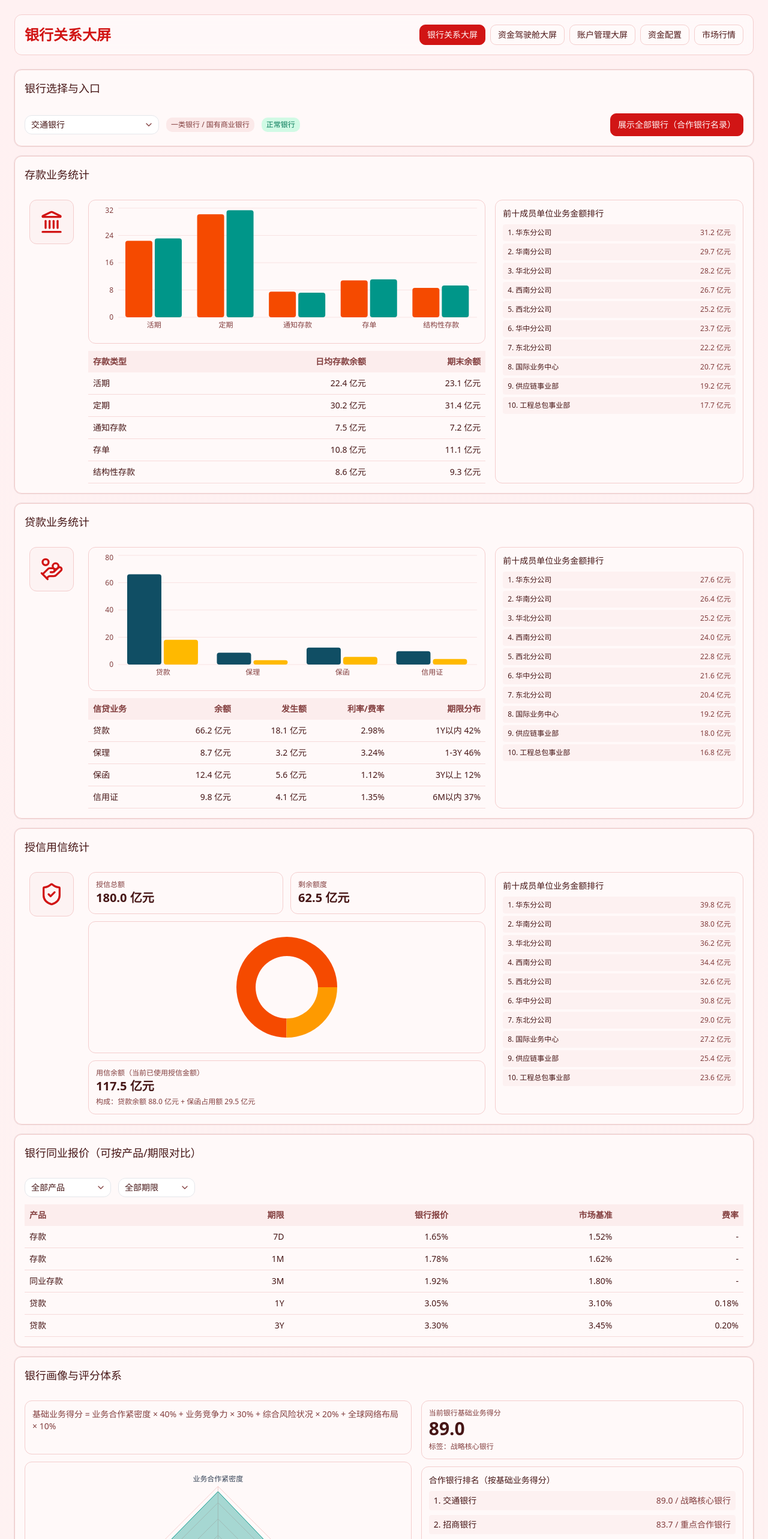
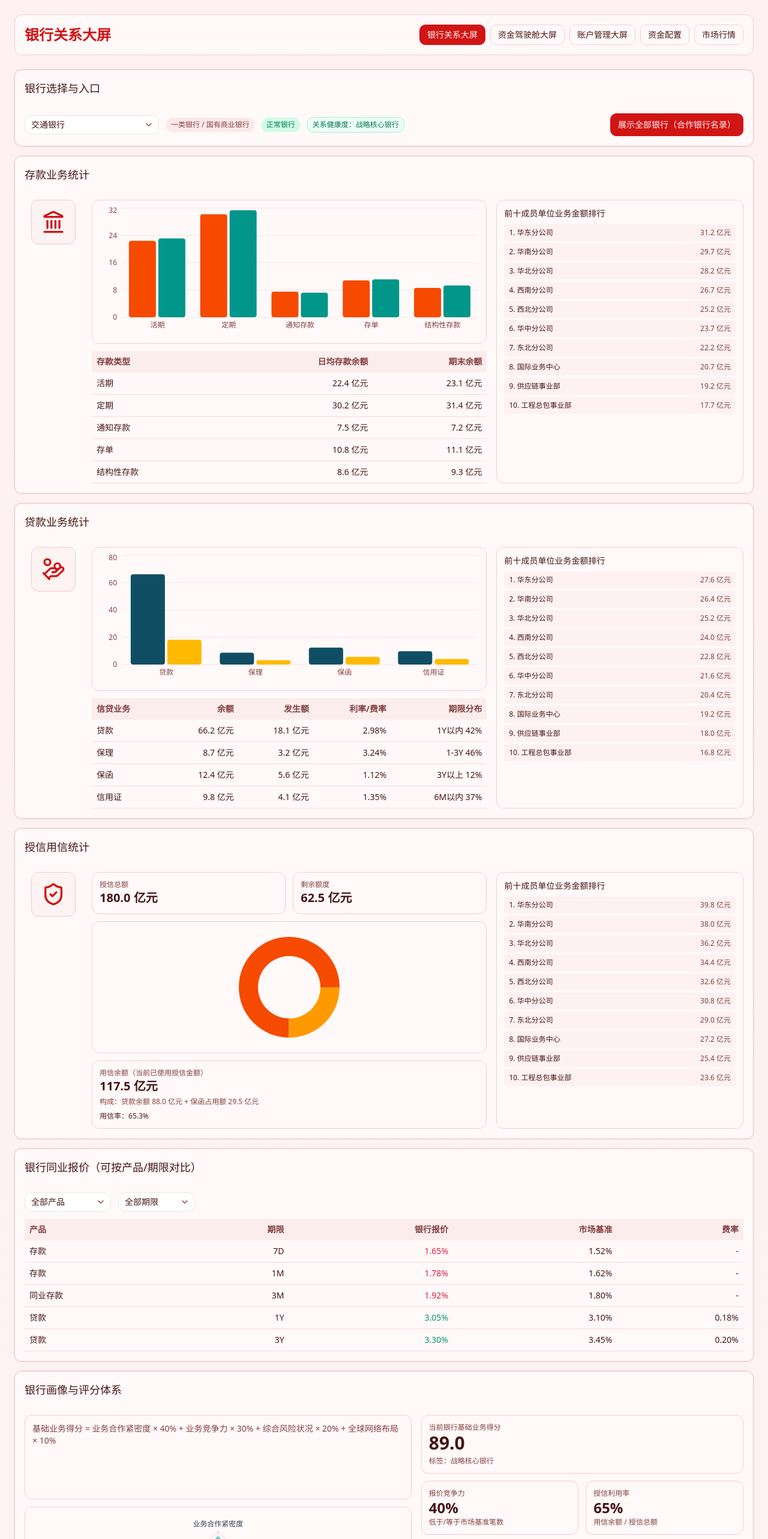
Before and after one commit to pipijoe/dashboard, a React (Vite) app: page /screens/bank-relationship in a window 1280 px wide. Shown: the top 2566 px of the page at 60% size. Built offline with nearby package versions, Linux system fonts and the light colour scheme.

Commit message:
feat: 优化银行关系大屏布局与体验细节

```diff
--- a/src/screens/bank-relationship-screen.tsx
+++ b/src/screens/bank-relationship-screen.tsx
@@ -286,6 +286,17 @@ function computeLabel(total: number) {
   return "观察银行";
 }
 
+function getHealthTone(score: number) {
+  if (score >= 85) {
+    return "text-emerald-700 bg-emerald-50 border-emerald-200";
+  }
+  if (score >= 70) {
+    return "text-amber-700 bg-amber-50 border-amber-200";
+  }
+
+  return "text-rose-700 bg-rose-50 border-rose-200";
+}
+
 type BusinessSectionProps = {
   title: string;
   icon: ReactNode;
@@ -299,16 +310,16 @@ function BusinessSection({ title, icon, summary, rankingData }: BusinessSectionP
       <CardHeader className="pb-3">
         <CardTitle className="text-lg">{title}</CardTitle>
       </CardHeader>
-      <CardContent className="grid gap-4 lg:grid-cols-[90px_1.6fr_1fr]">
-        <div className="flex items-start justify-center">
-          <div className="rounded-xl border border-border bg-muted/40 p-4 text-primary">{icon}</div>
+      <CardContent className="grid items-stretch gap-4 lg:grid-cols-[96px_minmax(0,1.6fr)_minmax(280px,1fr)]">
+        <div className="flex h-full items-start justify-center">
+          <div className="rounded-xl border border-border bg-muted/40 p-4 text-primary shadow-sm">{icon}</div>
         </div>
 
-        <div className="space-y-3">{summary}</div>
+        <div className="h-full space-y-3">{summary}</div>
 
-        <div className="rounded-lg border border-border p-3">
+        <div className="flex h-full flex-col rounded-lg border border-border p-3">
           <p className="mb-2 text-sm font-medium">前十成员单位业务金额排行</p>
-          <ul className="space-y-1 text-xs">
+          <ul className="space-y-1 overflow-auto text-xs">
             {rankingData.map((item, index) => (
               <li key={item.member} className="flex items-center justify-between rounded bg-muted/50 px-2 py-1.5">
                 <span>
@@ -375,6 +386,10 @@ export function BankRelationshipScreen() {
     { name: "loanUsed", value: selectedBank.creditLine.loanUsed, fill: "var(--color-loanUsed)" },
     { name: "guaranteeUsed", value: selectedBank.creditLine.guaranteeUsed, fill: "var(--color-guaranteeUsed)" },
   ];
+  const creditUsageRate = (selectedBank.creditLine.usedLine / selectedBank.creditLine.totalLine) * 100;
+  const quoteWinCount = selectedBank.quotes.filter((item) => item.bankRate <= item.marketBenchmark).length;
+  const quoteWinRate = (quoteWinCount / selectedBank.quotes.length) * 100;
+  const healthTone = getHealthTone(scoreTotal);
 
   return (
     <section className="space-y-4">
@@ -405,6 +420,9 @@ export function BankRelationshipScreen() {
               }`}
             >
               {selectedBank.riskBank ? "风险银行" : "正常银行"}
+            </span>
+            <span className={`rounded-md border px-2 py-1 text-xs font-medium ${healthTone}`}>
+              关系健康度：{computeLabel(scoreTotal)}
             </span>
           </div>
           <Link
@@ -447,7 +465,7 @@ export function BankRelationshipScreen() {
               </thead>
               <tbody>
                 {selectedBank.deposit.map((item) => (
-                  <tr key={item.type} className="border-b border-border/70">
+                  <tr key={item.type} className="border-b border-border/70 transition-colors hover:bg-muted/40">
                     <td className="px-2 py-2">{item.type}</td>
                     <td className="px-2 py-2 text-right">{formatMoney(item.averageBalance)}</td>
                     <td className="px-2 py-2 text-right">{formatMoney(item.endingBalance)}</td>
@@ -492,7 +510,7 @@ export function BankRelationshipScreen() {
               </thead>
               <tbody>
                 {selectedBank.creditBusiness.map((item) => (
-                  <tr key={item.product} className="border-b border-border/70">
+                  <tr key={item.product} className="border-b border-border/70 transition-colors hover:bg-muted/40">
                     <td className="px-2 py-2">{item.product}</td>
                     <td className="px-2 py-2 text-right">{formatMoney(item.balance)}</td>
                     <td className="px-2 py-2 text-right">{formatMoney(item.amount)}</td>
@@ -540,6 +558,7 @@ export function BankRelationshipScreen() {
               <p className="mt-1 text-xs text-muted-foreground">
                 构成：贷款余额 {formatMoney(selectedBank.creditLine.loanUsed)} + 保函占用额 {formatMoney(selectedBank.creditLine.guaranteeUsed)}
               </p>
+              <p className="mt-2 text-xs font-medium text-foreground">用信率：{creditUsageRate.toFixed(1)}%</p>
             </div>
           </>
         }
@@ -592,17 +611,34 @@ export function BankRelationshipScreen() {
               </tr>
             </thead>
             <tbody>
-              {filteredQuotes.map((item, index) => (
-                <tr key={`${item.product}-${item.tenor}-${index}`} className="border-b border-border/70">
-                  <td className="px-2 py-2">{item.product}</td>
-                  <td className="px-2 py-2 text-right">{item.tenor}</td>
-                  <td className="px-2 py-2 text-right">{item.bankRate.toFixed(2)}%</td>
-                  <td className="px-2 py-2 text-right">{item.marketBenchmark.toFixed(2)}%</td>
-                  <td className="px-2 py-2 text-right">
-                    {typeof item.feeRate === "number" ? `${item.feeRate.toFixed(2)}%` : "-"}
+              {filteredQuotes.length > 0 ? (
+                filteredQuotes.map((item, index) => (
+                  <tr
+                    key={`${item.product}-${item.tenor}-${index}`}
+                    className="border-b border-border/70 transition-colors hover:bg-muted/40"
+                  >
+                    <td className="px-2 py-2">{item.product}</td>
+                    <td className="px-2 py-2 text-right">{item.tenor}</td>
+                    <td
+                      className={`px-2 py-2 text-right font-medium ${
+                        item.bankRate <= item.marketBenchmark ? "text-emerald-600" : "text-rose-600"
+                      }`}
+                    >
+                      {item.bankRate.toFixed(2)}%
+                    </td>
+                    <td className="px-2 py-2 text-right">{item.marketBenchmark.toFixed(2)}%</td>
+                    <td className="px-2 py-2 text-right">
+                      {typeof item.feeRate === "number" ? `${item.feeRate.toFixed(2)}%` : "-"}
+                    </td>
+                  </tr>
+                ))
+              ) : (
+                <tr>
+                  <td colSpan={5} className="px-2 py-6 text-center text-sm text-muted-foreground">
+                    当前筛选条件下暂无报价，请尝试切换产品或期限。
                   </td>
                 </tr>
-              ))}
+              )}
             </tbody>
           </table>
         </CardContent>
@@ -634,6 +670,18 @@ export function BankRelationshipScreen() {
               <p className="text-xs text-muted-foreground">当前银行基础业务得分</p>
               <p className="text-3xl font-semibold">{scoreTotal.toFixed(1)}</p>
               <p className="mt-1 text-xs text-muted-foreground">标签：{computeLabel(scoreTotal)}</p>
+            </div>
+            <div className="grid grid-cols-2 gap-3">
+              <div className="rounded-lg border border-border p-3">
+                <p className="text-xs text-muted-foreground">报价竞争力</p>
+                <p className="text-2xl font-semibold">{quoteWinRate.toFixed(0)}%</p>
+                <p className="text-xs text-muted-foreground">低于/等于市场基准笔数</p>
+              </div>
+              <div className="rounded-lg border border-border p-3">
+                <p className="text-xs text-muted-foreground">授信利用率</p>
+                <p className="text-2xl font-semibold">{creditUsageRate.toFixed(0)}%</p>
+                <p className="text-xs text-muted-foreground">用信余额 / 授信总额</p>
+              </div>
             </div>
             <div className="rounded-lg border border-border p-3">
               <p className="mb-2 text-sm font-medium">合作银行排名（按基础业务得分）</p>
```
